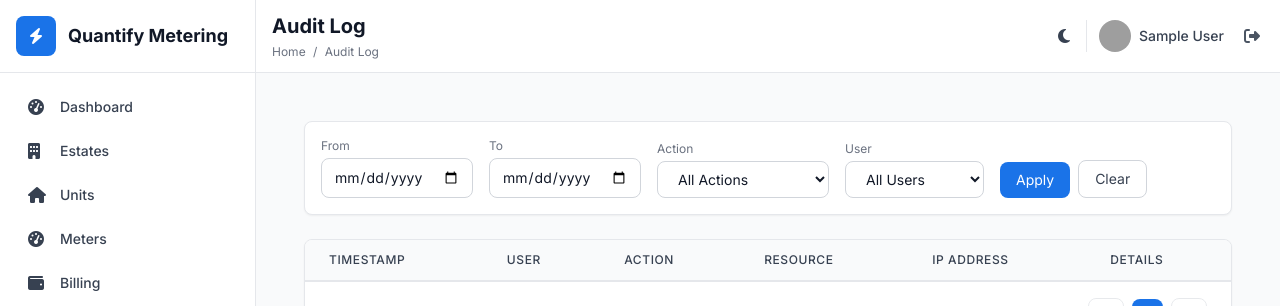
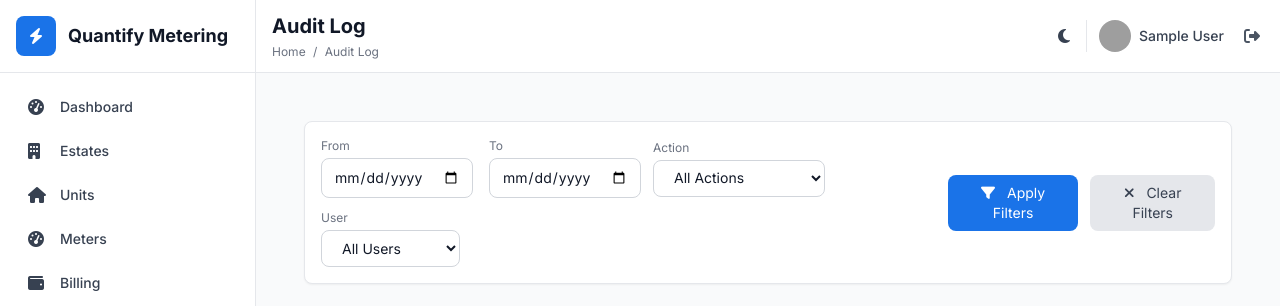
Before and after one commit to double-eye-za/QuantifyMeteringSystem, a Flask app: page /api/v1/audit-logs in a window 1280 px wide. Shown: the top 306 px of the page. Run offline with Flask 3, Linux system fonts and the light colour scheme; the visitor is signed in with stand-in values (Sample User, id 1); data comes from the database, SQL or seed files in the repository; data that the repository does not hold is empty; some libraries are stand-ins or nearby versions; grey boxes are pictures that could not be loaded.

Commit message:
feat: enhance audit logs page by restructuring filter section with improved layout, adding apply and clear filters buttons, and implementing filter functions for better user experience and data management

```diff
--- a/app/templates/audit-logs/audit-logs.html
+++ b/app/templates/audit-logs/audit-logs.html
@@ -9,33 +9,40 @@
     <div
       class="bg-white dark:bg-gray-800 rounded-lg shadow-sm border border-gray-200 dark:border-gray-700 p-4 mb-6"
     >
-      <div
-        class="flex flex-col lg:flex-row lg:items-center lg:justify-between gap-4"
-      >
-                          <!-- Filters -->
+      <form id="auditFilters" method="get" action="{{ url_for('api_v1.audit_logs_page') }}">
+        <div class="flex flex-col lg:flex-row lg:items-center lg:justify-between gap-4">
+          <!-- Left side - Filters -->
           <div class="flex flex-wrap items-center gap-3">
-          <form id="auditFilters" method="get" action="{{ url_for('api_v1.audit_logs_page') }}" class="w-full flex flex-wrap items-end gap-6">
             <!-- Date Range -->
             <div class="flex items-end gap-4">
               <div>
                 <label class="block text-xs text-gray-500 dark:text-gray-400 mb-1">From</label>
-              <input name="start_date" value="{{ current_filters.start_date or '' }}"
+                <input
+                  name="start_date"
+                  value="{{ current_filters.start_date or '' }}"
                   type="date"
                   class="px-3 py-2 border border-gray-300 dark:border-gray-600 rounded-lg bg-white dark:bg-gray-700 text-gray-900 dark:text-white text-sm focus:ring-2 focus:ring-primary focus:border-primary"
                 />
               </div>
               <div>
                 <label class="block text-xs text-gray-500 dark:text-gray-400 mb-1">To</label>
-              <input name="end_date" value="{{ current_filters.end_date or '' }}"
+                <input
+                  name="end_date"
+                  value="{{ current_filters.end_date or '' }}"
                   type="date"
                   class="px-3 py-2 border border-gray-300 dark:border-gray-600 rounded-lg bg-white dark:bg-gray-700 text-gray-900 dark:text-white text-sm focus:ring-2 focus:ring-primary focus:border-primary"
                 />
+              </div>
             </div>
 
             <!-- Action Type -->
             <div>
               <label class="block text-xs text-gray-500 dark:text-gray-400 mb-1">Action</label>
-          <select name="action" class="px-4 py-2 border border-gray-300 dark:border-gray-600 rounded-lg bg-white dark:bg-gray-700 text-gray-900 dark:text-white text-sm focus:ring-2 focus:ring-primary focus:border-primary">
+              <select
+                id="actionFilter"
+                name="action"
+                class="px-4 py-2 border border-gray-300 dark:border-gray-600 rounded-lg bg-white dark:bg-gray-700 text-gray-900 dark:text-white text-sm focus:ring-2 focus:ring-primary focus:border-primary"
+              >
                 <option value="" {% if not current_filters.action %}selected{% endif %}>All Actions</option>
                 <option value="user.create" {% if current_filters.action=='user.create' %}selected{% endif %}>User Created</option>
                 <option value="user.update" {% if current_filters.action=='user.update' %}selected{% endif %}>User Updated</option>
@@ -58,27 +65,39 @@
             <!-- User Filter -->
             <div>
               <label class="block text-xs text-gray-500 dark:text-gray-400 mb-1">User</label>
-          <select name="user_id" class="px-4 py-2 border border-gray-300 dark:border-gray-600 rounded-lg bg-white dark:bg-gray-700 text-gray-900 dark:text-white text-sm focus:ring-2 focus:ring-primary focus:border-primary">
+              <select
+                id="userFilter"
+                name="user_id"
+                class="px-4 py-2 border border-gray-300 dark:border-gray-600 rounded-lg bg-white dark:bg-gray-700 text-gray-900 dark:text-white text-sm focus:ring-2 focus:ring-primary focus:border-primary"
+              >
                 <option value="" {% if not current_filters.user_id %}selected{% endif %}>All Users</option>
                 {% for u in users %}
                 <option value="{{ u.id }}" {% if current_filters.user_id==u.id %}selected{% endif %}>{{ u.name }}</option>
                 {% endfor %}
               </select>
             </div>
+          </div>
 
-          <div class="ml-auto self-end flex items-end gap-2">
-            <button type="submit" class="px-4 py-2 bg-primary hover:bg-blue-700 text-white rounded-lg text-sm transition-colors">Apply</button>
-            <a href="{{ url_for('api_v1.audit_logs_page') }}" class="px-4 py-2 bg-white dark:bg-gray-700 border border-gray-300 dark:border-gray-600 text-gray-700 dark:text-gray-300 rounded-lg text-sm hover:bg-gray-50 dark:hover:bg-gray-600">Clear</a>
+          <!-- Right side - Action Buttons -->
+          <div class="flex items-center gap-3">
+            <button
+              type="button"
+              onclick="applyFilters()"
+              class="px-4 py-2 bg-primary hover:bg-blue-700 text-white rounded-lg text-sm transition-colors"
+            >
+              <i class="fas fa-filter mr-2"></i> Apply Filters
+            </button>
+
+            <button
+              type="button"
+              onclick="clearFilters()"
+              class="px-4 py-2 bg-gray-200 dark:bg-gray-700 hover:bg-gray-300 dark:hover:bg-gray-600 text-gray-700 dark:text-gray-300 rounded-lg text-sm transition-colors"
+            >
+              <i class="fas fa-times mr-2"></i> Clear Filters
+            </button>
+          </div>
         </div>
       </form>
-                              </div>
-
-
-                          </div>
-
-                          <!-- Actions -->
-        <div class="flex items-center gap-3"></div>
-                      </div>
     </div>
 
                   <!-- Audit Log Table -->
@@ -463,5 +482,16 @@
         showDetails();
       } catch (e) {}
     }
+
+    // Filter Functions
+    function applyFilters() {
+      const form = document.getElementById('auditFilters');
+      form.submit();
+    }
+
+    function clearFilters() {
+      // Redirect to clean audit logs page
+      window.location.href = '/api/v1/audit-logs';
+    }
       </script>
   {% endblock %}
```
Lines whose indentation alone changed are shown as unchanged.
